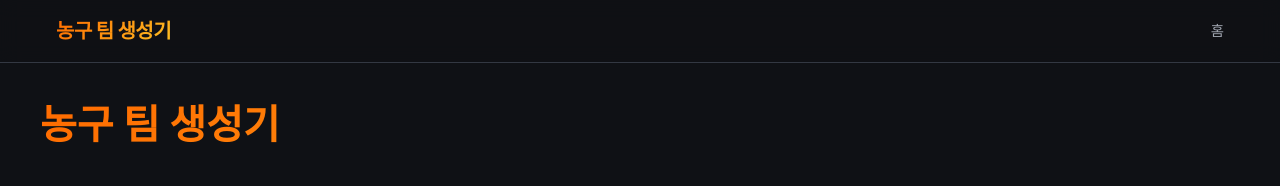
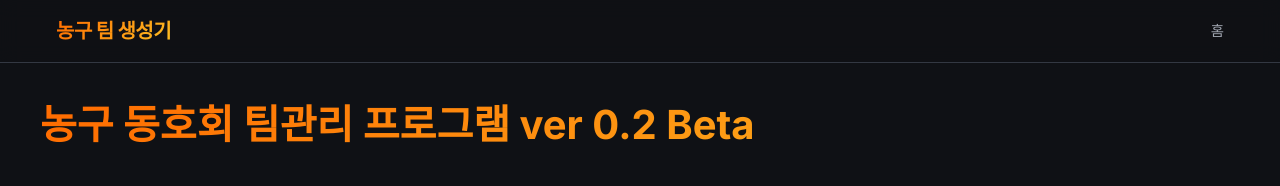
Before and after one commit to ruandrang/basketball, a Next.js app: page / in a window 1280 px wide. Shown: the top 186 px of the page. Built offline with nearby package versions, Linux system fonts and the light colour scheme; no server answers; the database is empty.

Commit message:
chore: 메인 페이지 타이틀 업데이트

```diff
--- a/src/app/page.tsx
+++ b/src/app/page.tsx
@@ -10,7 +10,7 @@ export default async function Home() {
   return (
     <main className="container" style={{ padding: '2rem 0' }}>
       <h1 className="text-gradient" style={{ fontSize: '2.5rem', marginBottom: '2rem' }}>
-        농구 팀 생성기
+        농구 동호회 팀관리 프로그램 ver 0.2 Beta
       </h1>
 
       <div className="card" style={{ marginBottom: '2rem' }}>
```
